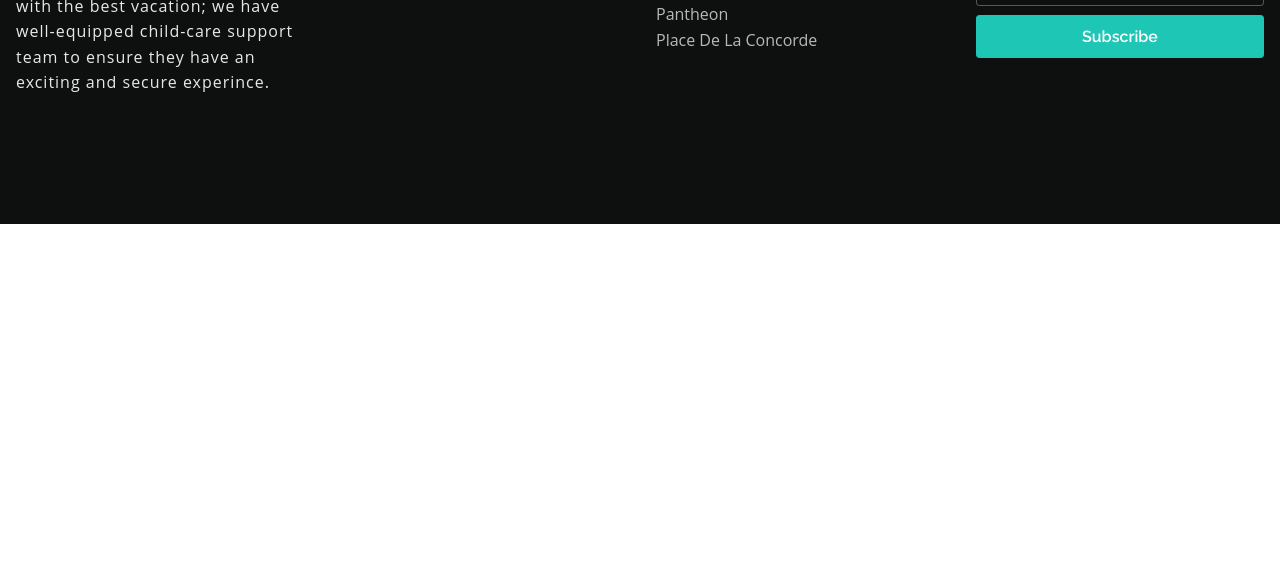
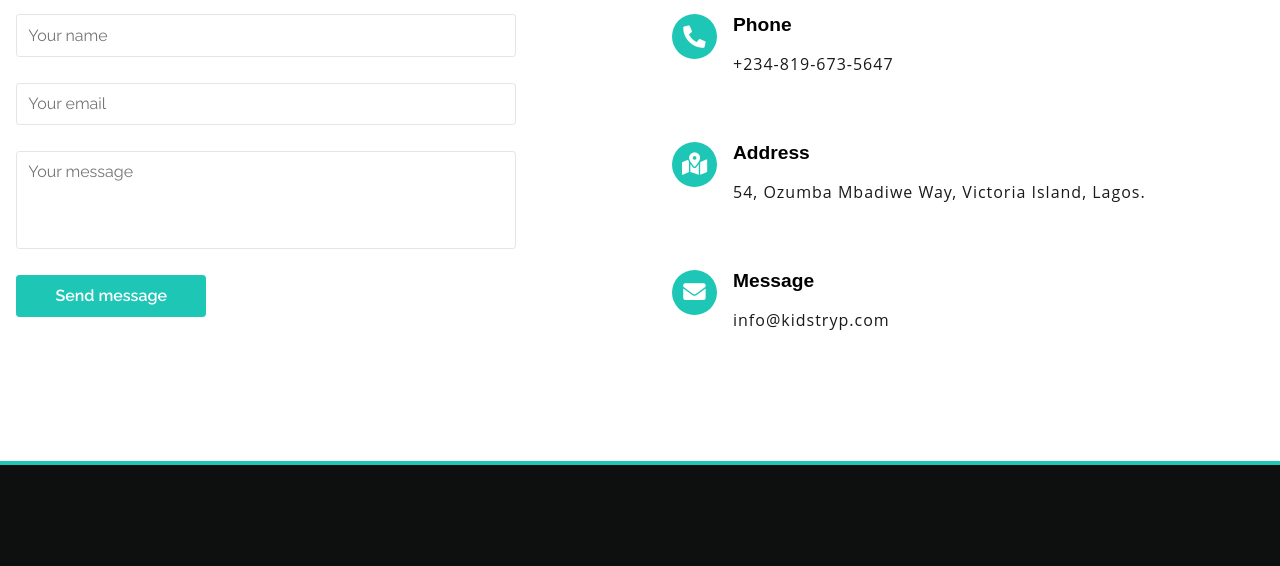
Before and after one commit to Osaro-tfk/KidsTrybe, a plain HTML site: page pages/contact.html in a window 1280 px wide. Shown: the part 1168-1734 px from the top of the page. Before the commit the page ends 1392 px from the top, so only its background shows below. Drawn offline with nearby package versions, Linux system fonts and the light colour scheme; files whose address does not match are found by name.

Commit message:
added content for contact page

```diff
--- a/pages/contact.html
+++ b/pages/contact.html
@@ -62,12 +62,63 @@
             <div class = "container">
                 <div class = "header-title">
                     <h1>Contact</h1>
-                    <p>Get in touch today!</p>
+                    <p>Get in touch today! <br>We are set to answer all your questions.</p>
                 </div>
 
             </div>
         </header>
         <!-- header ends-->
+
+        <!-- contact section -->
+        <section id = "contact" class = "py-4">
+            <div class = "container">
+                <div class = "title-wrap">
+                    <span class = "sm-title">get in touch with us</span>
+                    <h2 class = "lg-title">contact us</h2>
+                </div>
+
+                <div class = "contact-row">
+                    <div class = "contact-left">
+                        <form class = "contact-form">
+                            <input type = "text" class = "form-control" placeholder="Your name">
+                            <input type = "email" class = "form-control" placeholder="Your email">
+                            <textarea rows = "4" class = "form-control" placeholder="Your message" style = "resize: none;"></textarea>
+                            <input type = "submit" class = "btn" value = "Send message">
+                        </form>
+                    </div>
+                    <div class = "contact-right my-2">
+                        <div class = "contact-item">
+                            <span class = "contact-icon flex">
+                                <i class = "fa fa-phone-alt"></i>
+                            </span>
+                            <div>
+                                <span>Phone</span>
+                                <p class = "text">+234-819-673-5647</p>
+                            </div>
+                        </div>
+                        <div class = "contact-item">
+                            <span class = "contact-icon flex">
+                                <i class = "fa fa-map-marked-alt"></i>
+                            </span>
+                            <div>
+                                <span>Address</span>
+                                <p class = "text">54, Ozumba Mbadiwe Way, Victoria Island, Lagos.</p>
+                            </div>
+                        </div>
+                        <div class = "contact-item">
+                            <span class = "contact-icon flex">
+                                <i class = "fa fa-envelope"></i>
+                            </span>
+                            <div>
+                                <span>Message</span>
+                                <p class = "text">info@kidstryp.com</p>
+                            </div>
+                        </div>
+                    </div>
+                </div>
+            </div>
+        </section>
+        <!-- end of contact section -->
 
  <!-- footer -->
  <footer class = "py-4">
```
